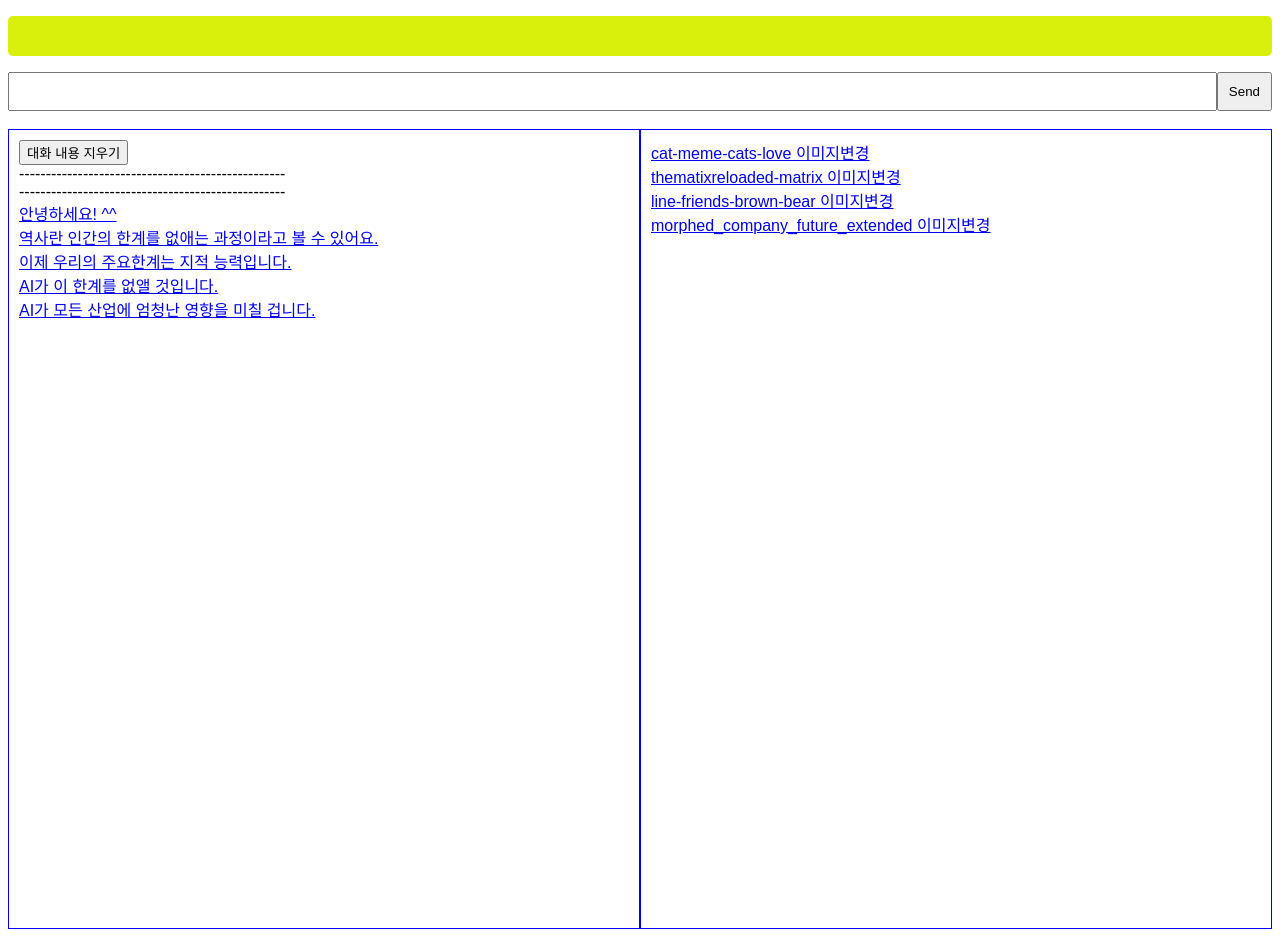
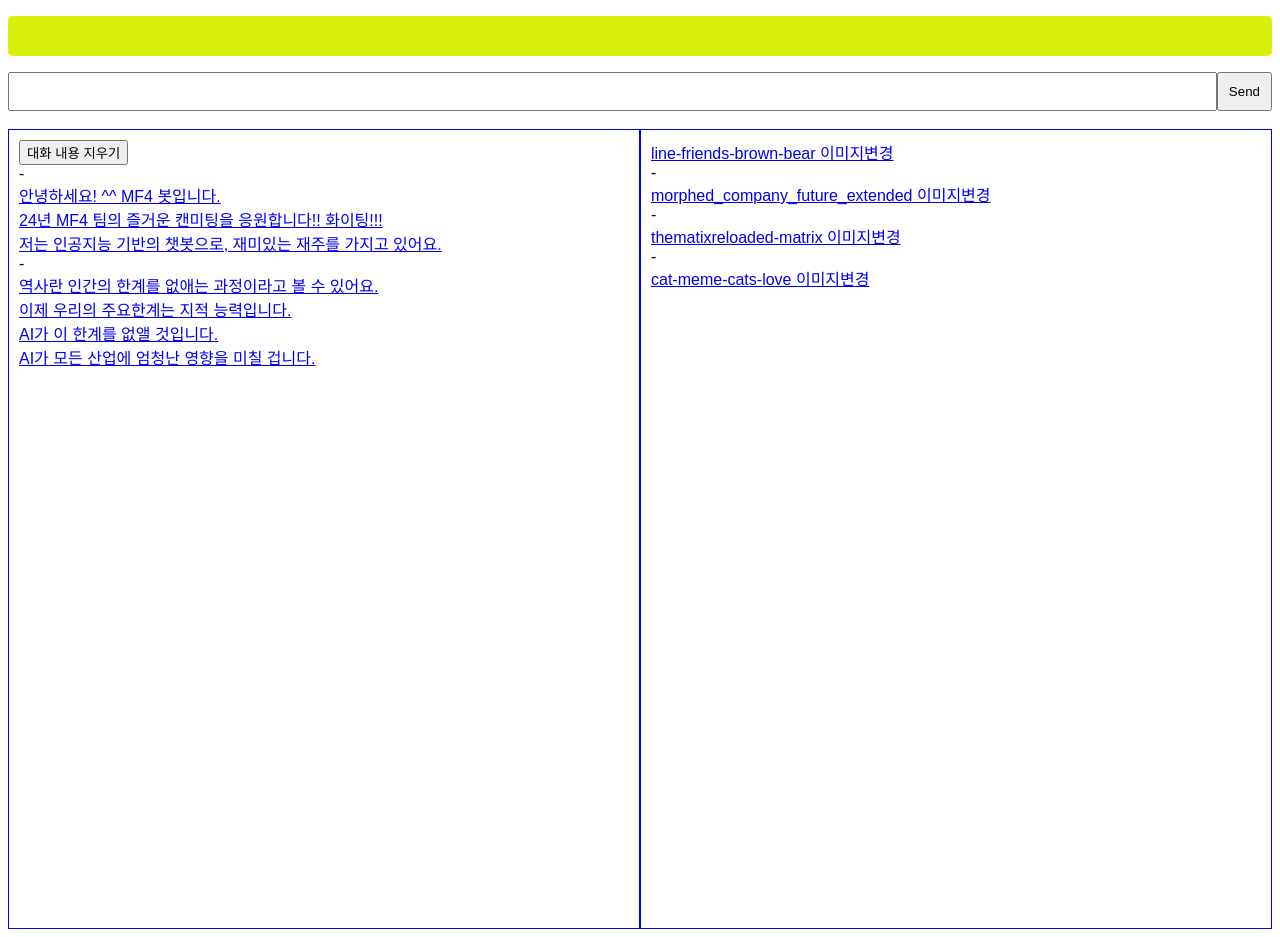
Before and after one commit to bigcherry24/MF4BOT, a website: page public/mng.html in a window 1280 px wide. Drawn offline with nearby package versions, Linux system fonts and the light colour scheme; no server answers.

Commit message:
문구 및 이미지 선택 순서 변경

```diff
--- a/public/mng.html
+++ b/public/mng.html
@@ -37,19 +37,25 @@
 <div class="container">
     <div class="column_msg">
         <div><button id="clear-messages">대화 내용 지우기</button></div>
-        <div>--------------------------------------------------</div>
-        <div>--------------------------------------------------</div>
-        <div><a href="#" id="insa">안녕하세요! ^^</a></div>
+        <div>-</div>
+        <div><a href="#" id="insa">안녕하세요! ^^ MF4 봇입니다.</a></div>
+        <div><a href="#" id="insa2">24년 MF4 팀의 즐거운 캔미팅을 응원합니다!! 화이팅!!!</a></div>
+        <div><a href="#" id="insa1">저는 인공지능 기반의 챗봇으로, 재미있는 재주를 가지고 있어요.</a></div>
+        <div>-</div>
         <div><a href="#" id="bye_future1">역사란 인간의 한계를 없애는 과정이라고 볼 수 있어요.</a></div>
         <div><a href="#" id="bye_future2">이제 우리의 주요한계는 지적 능력입니다.</a></div>
         <div><a href="#" id="bye_future3">AI가 이 한계를 없앨 것입니다.</a></div>
         <div><a href="#" id="bye_future4">AI가 모든 산업에 엄청난 영향을 미칠 겁니다.</a></div>
     </div>
     <div class="column_img">
+        <div><a href="#" id="line-friends-brown-bear">line-friends-brown-bear 이미지변경</a></div>
+        <div>-</div>
+        <div><a href="#" id="morphed_company_future_extended">morphed_company_future_extended 이미지변경</a></div>
+        <div>-</div>
+        <div><a href="#" id="thematrixreloaded-matrix">thematixreloaded-matrix 이미지변경</a></div>
+        <div>-</div>
         <div><a href="#" id="cat-meme-cats-love">cat-meme-cats-love 이미지변경</a></div>
-        <div><a href="#" id="thematrixreloaded-matrix">thematixreloaded-matrix 이미지변경</a></div>
-        <div><a href="#" id="line-friends-brown-bear">line-friends-brown-bear 이미지변경</a></div>
-        <div><a href="#" id="morphed_company_future_extended">morphed_company_future_extended 이미지변경</a></div>
+
     </div>
 
 <script src="/socket.io/socket.io.js"></script>
```
